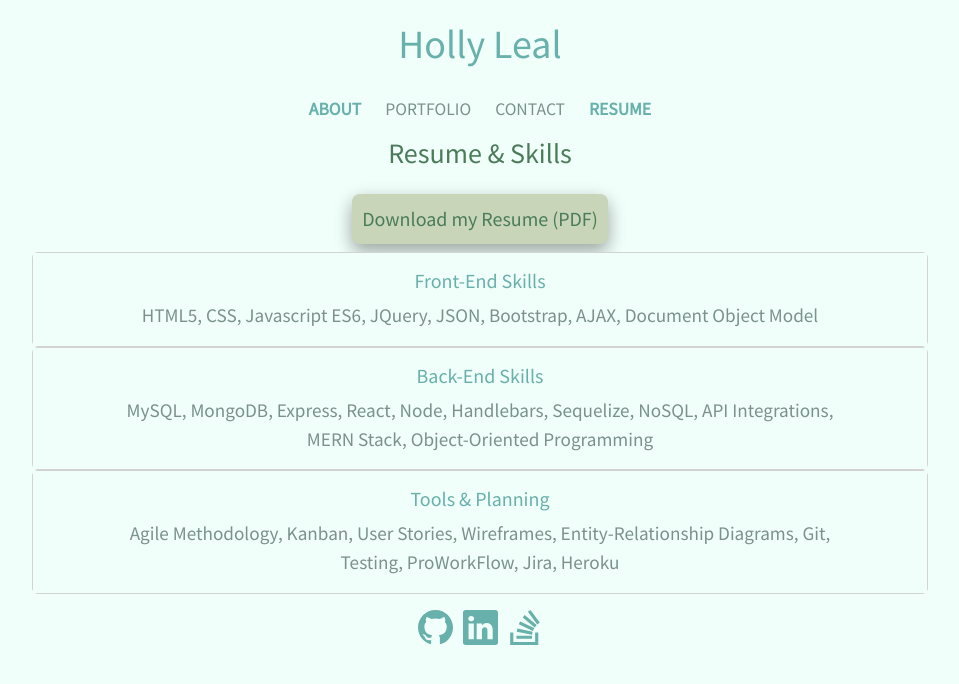
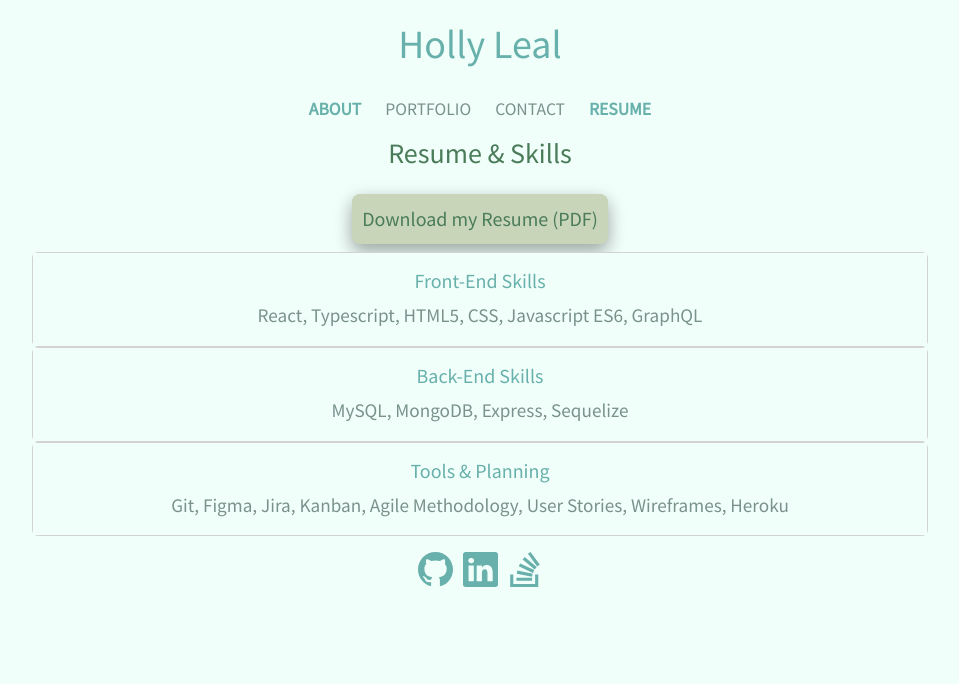
Before and after one commit to hollyhleal/react-portfolio, a React (Create React App) app: page /react-portfolio/resume in a window 1280 px wide. Shown: the top 684 px of the page, without its empty margins (160-1119 px from the left). Built offline with nearby package versions, Linux system fonts and the light colour scheme.

Commit message:
update skills and resume

```diff
--- a/src/components/pages/Resume/Resume.js
+++ b/src/components/pages/Resume/Resume.js
@@ -1,6 +1,6 @@
 import "../Resume/Resume.css";
 import Button from "react-bootstrap/Button";
-import resumePDF from "../../../documents/Holly Leal Software Developer Resume.pdf";
+import resumePDF from "../../../documents/Holly Leal Full Stack Resume.pdf";
 
 function Resume() {
   return (
@@ -23,27 +23,22 @@ function Resume() {
           <div class="card-body">
             <h5 class="card-title">Front-End Skills</h5>
             <p class="card-text">
-              HTML5, CSS, Javascript ES6, JQuery, JSON, Bootstrap, AJAX,
-              Document Object Model
+              React, Typescript, HTML5, CSS, Javascript ES6, GraphQL
             </p>
           </div>
         </div>
         <div class="card">
           <div class="card-body">
             <h5 class="card-title">Back-End Skills</h5>
-            <p class="card-text">
-              MySQL, MongoDB, Express, React, Node, Handlebars, Sequelize,
-              NoSQL, API Integrations, MERN Stack, Object-Oriented Programming
-            </p>
+            <p class="card-text">MySQL, MongoDB, Express, Sequelize</p>
           </div>
         </div>
         <div class="card">
           <div class="card-body">
             <h5 class="card-title">Tools & Planning</h5>
             <p class="card-text">
-              Agile Methodology, Kanban, User Stories, Wireframes,
-              Entity-Relationship Diagrams, Git, Testing, ProWorkFlow, Jira,
-              Heroku
+              Git, Figma, Jira, Kanban, Agile Methodology, User Stories,
+              Wireframes, Heroku
             </p>
           </div>
         </div>
```
Also changed, not shown: 2 other files (tests, documents, lock files or other folders).
